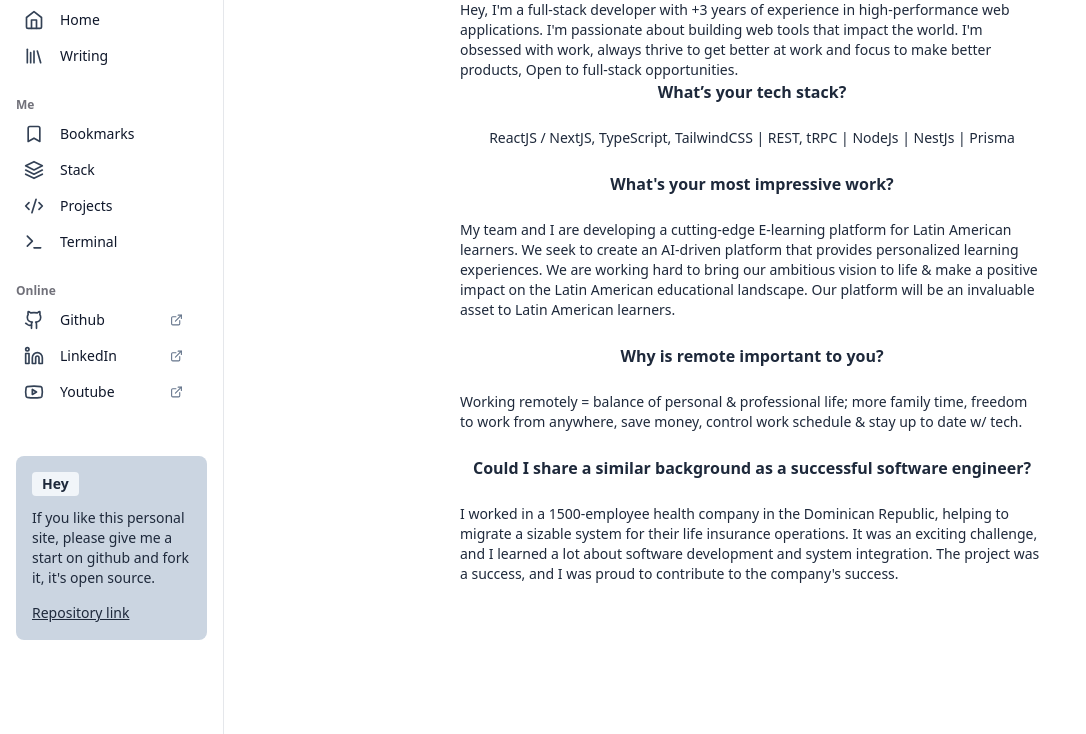
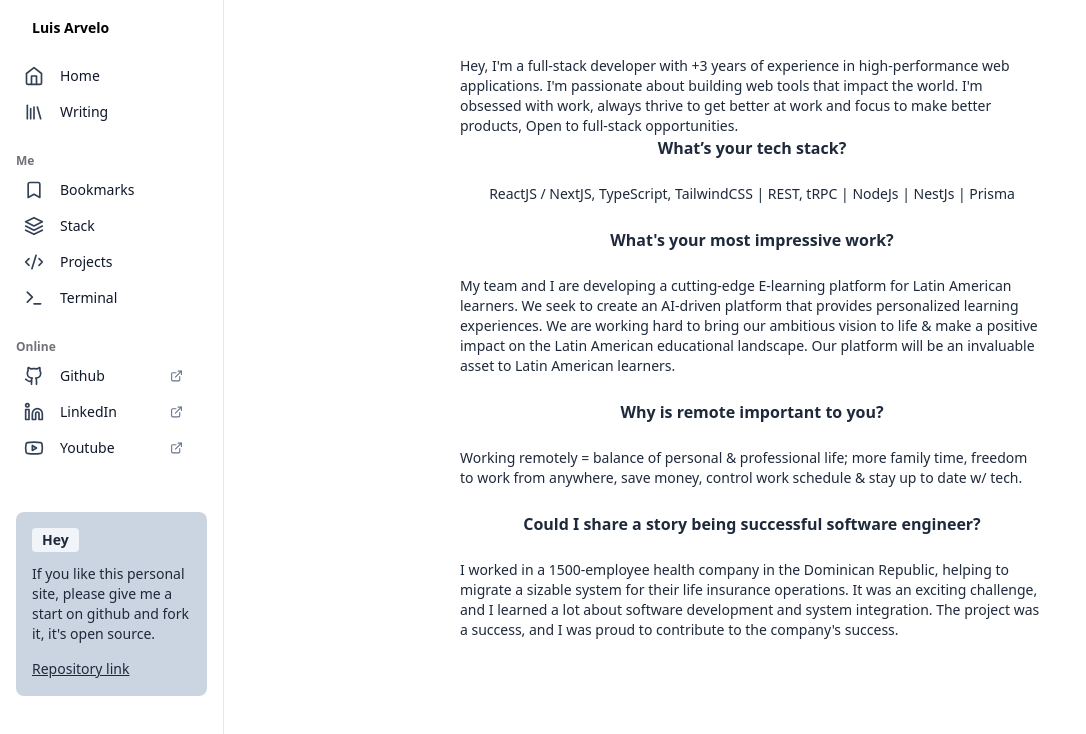
Before and after one commit to Delavalom/my-porfolio-page, a Next.js app: page / in a window 1280 px wide. Shown: the top 734 px of the page, without its empty margins (0-1086 px from the left). Built offline with nearby package versions, Linux system fonts and the light colour scheme.

Commit message:
refactoring

```diff
--- a/src/components/Home/Intro.tsx
+++ b/src/components/Home/Intro.tsx
@@ -1,4 +1,5 @@
 import { type FC } from "react";
+import { HeaderBar } from "@/components/Layout/HeaderBar";
 import { Menu } from "lucide-react";
 import { useNavigation } from "@/hooks/useNavigation";
 
@@ -7,8 +8,15 @@ type Props = {};
 export const Intro: FC<Props> = ({}) => {
   const { setIsOpen } = useNavigation();
   return (
-    <section>
-
+    <>
+      <HeaderBar
+        Icon={
+          <Menu
+            onClick={() => setIsOpen(true)}
+            className="relative top-2 left-2 z-50 text-zinc-700 w-5 lg:hidden"
+          />
+        }
+      />
       <article className="w-full max-w-[600px] px-2 mx-auto flex flex-col items-center justify-center">
         <p>
           Hey, I&apos;m a full-stack developer with +3 years of experience in
@@ -45,7 +53,7 @@ export const Intro: FC<Props> = ({}) => {
         </p>{" "}
         <br />
         <h2>
-          Could I share a similar background as a successful software engineer?
+          Could I share a story being successful software engineer?
         </h2>{" "}
         <br />
         <p>
@@ -56,6 +64,6 @@ export const Intro: FC<Props> = ({}) => {
           success, and I was proud to contribute to the company&apos;s success.
         </p>
       </article>
-    </section>
+    </>
   );
 };
--- a/src/components/List/List.tsx
+++ b/src/components/List/List.tsx
@@ -1,5 +1,5 @@
 import { type FC } from "react";
-
+import { HeaderBar } from "../Layout/HeaderBar";
 import { MailCheck } from "lucide-react";
 import { ListContainer } from "./ListContainer";
 
@@ -8,7 +8,7 @@ type Props = {};
 export const List: FC<Props> = () => {
   return (
     <ListContainer>
-      {/* <HeaderBar
+      <HeaderBar
         title="Writing"
         Cta={
           <button className="flex items-center gap-2 border border-slate-300 px-3 py-1 rounded-sm backdrop-blur-sm">
@@ -16,7 +16,7 @@ export const List: FC<Props> = () => {
             <span className="text-xs font-medium">Suscribe</span>
           </button>
         }
-      /> */}
+      />
 
       {/* replace listItem for array of list data rendering */}
 
--- a/src/components/Sidebar/Sidebar.tsx
+++ b/src/components/Sidebar/Sidebar.tsx
@@ -17,6 +17,7 @@ import { OverlayBg } from "./OverlayBg";
 
 import { SidebarContainer } from "./SidebarContainer";
 import { useNavigation } from "@/hooks/useNavigation";
+import { HeaderBar } from "../Layout/HeaderBar";
 
 export const Sidebar = () => {
   const {isOpen, setIsOpen} = useNavigation();
@@ -29,7 +30,7 @@ export const Sidebar = () => {
       <SidebarContainer isOpen={isOpen}>
         {/* close button */}
         {/* Luis Angel arvelo heading */}
-        {/* <HeaderBar
+        <HeaderBar
           title={"Luis Arvelo"}
           isMobile={`${isOpen ? "flex" : "hidden"} lg:inline z-50`}
           Icon={
@@ -38,7 +39,7 @@ export const Sidebar = () => {
               onClick={handleClick}
             />
           }
-        /> */}
+        />
         <div className={`${isOpen ? "flex" : "hidden"} lg:flex flex-col gap-6`}>
           <SidebarSection>
             <SidebarBtn Icon={Home} title="Home" />
--- a/src/components/Sidebar/SidebarContainer.tsx
+++ b/src/components/Sidebar/SidebarContainer.tsx
@@ -12,7 +12,7 @@ export const SidebarContainer: FC<Props> = ({children, isOpen}) => {
         isOpen
           ? 'absolute inset-y-0 left-0 translate-x-0 shadow-lg'
           : 'absolute -translate-x-full'
-      } 3xl:w-80 z-30 px-4 flex h-full max-h-screen min-h-screen w-3/4 flex-none transform flex-col overflow-y-auto border-r border-gray-150 bg-white pb-10 transition duration-200 ease-in-out dark:border-gray-800 dark:bg-gray-900 sm:w-1/2 sm:pb-0 md:w-1/3 lg:relative lg:z-auto lg:w-56 lg:translate-x-0 lg:dark:bg-gray-900 2xl:w-72`}
+      } 3xl:w-80 z-30 px-4 flex h-screen min-h-screen w-3/4 flex-none transform flex-col overflow-y-auto border-r border-gray-150 bg-white pb-10 transition duration-200 ease-in-out dark:border-gray-800 dark:bg-gray-900 sm:w-1/2 sm:pb-0 md:w-1/3 lg:relative lg:z-auto lg:w-56 lg:translate-x-0 lg:dark:bg-gray-900 2xl:w-72`}
     >{children}</aside>
   );
 };
--- a/src/components/View/View.tsx
+++ b/src/components/View/View.tsx
@@ -1,6 +1,6 @@
 import { type FC } from "react";
 import { EmojiBtn } from "./EmojiBtn";
-
+import { HeaderBar } from "../Layout/HeaderBar";
 import { ChevronsLeft } from "lucide-react";
 import { ViewContainer } from "./ViewContainer";
 
@@ -11,11 +11,11 @@ type Props = {
 export const View: FC<Props> = ({onClick}) => {
   return (
     <ViewContainer>
-      {/* <HeaderBar
+      <HeaderBar
         title="React Beta Docs are the best"
         Icon={<ChevronsLeft onClick={onClick} className="lg:hidden" />}
         Cta={<EmojiBtn />}
-      ></HeaderBar> */}
+      ></HeaderBar>
       <article className="blog-container"></article>
     </ViewContainer>
   );
--- a/src/components/layout/HeaderBar.tsx
+++ b/src/components/layout/HeaderBar.tsx
@@ -7,14 +7,14 @@ type Props = {
   isMobile?: string
 };
 
-// export const HeaderBar: FC<Props> = ({ title, Icon, Cta, isMobile = "" }) => {
-//   return (
-//     <div className="w-full h-14 p-4 flex items-center justify-between sticky top-0 bg-white">
-//       {Icon && Icon}
-//       {/* heading Title coming from navigation */}
-//       <h1 className={`font-semibold text-sm md:text-md ${isMobile}`}>{title}</h1>
-//       {/* suscribe newsletter button */}
-//       {Cta && Cta}
-//     </div>
-//   );
-// };
+export const HeaderBar: FC<Props> = ({ title, Icon, Cta, isMobile = "" }) => {
+  return (
+    <div className="w-full h-14 p-4 flex items-center justify-between sticky top-0 bg-white">
+      {Icon && Icon}
+      {/* heading Title coming from navigation */}
+      <h1 className={`font-semibold text-sm md:text-md ${isMobile}`}>{title}</h1>
+      {/* suscribe newsletter button */}
+      {Cta && Cta}
+    </div>
+  );
+};
--- a/src/components/layout/LayoutView.tsx
+++ b/src/components/layout/LayoutView.tsx
@@ -10,15 +10,16 @@ type Props = {
 export const LayoutView: FC<Props> = ({ list, view, hasDetail }) => {
   return (
     <>
-      {list && (
+      {list && !view ? (
         <ListContainer
           id="list"
           className={`${hasDetail ? "hidden lg:flex" : "min-h-screen w-full"}`}
         >
           {list}
         </ListContainer>
+      ) : (
+        <section className="w-full flex flex-col px-2">{view}</section>
       )}
-      <section className="w-full flex flex-col px-2">{view}</section>
     </>
   );
 };
```
Also changed, not shown: src/pages/index.tsx (+1 -8 lines), 1 other file (tests, documents, lock files or other folders).
